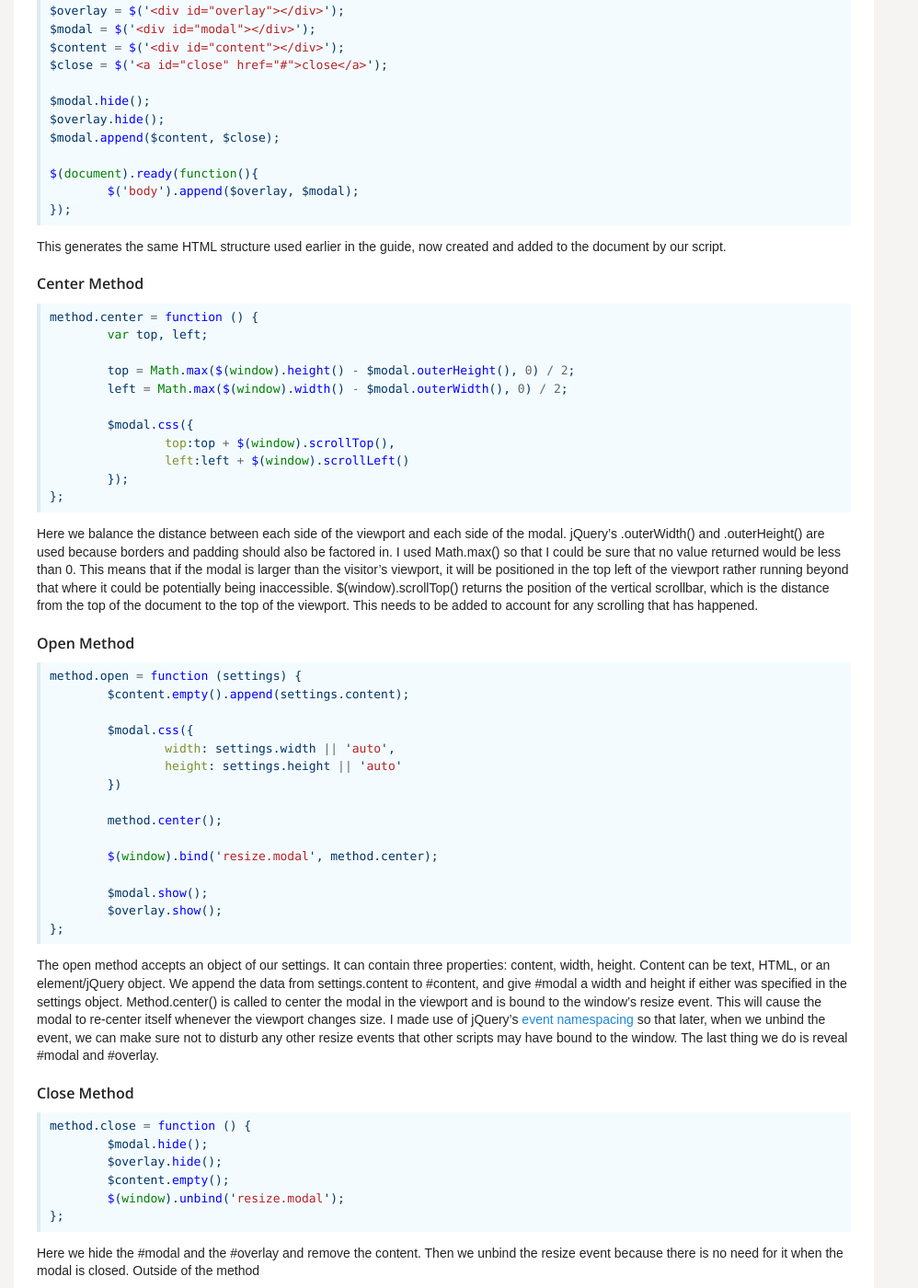
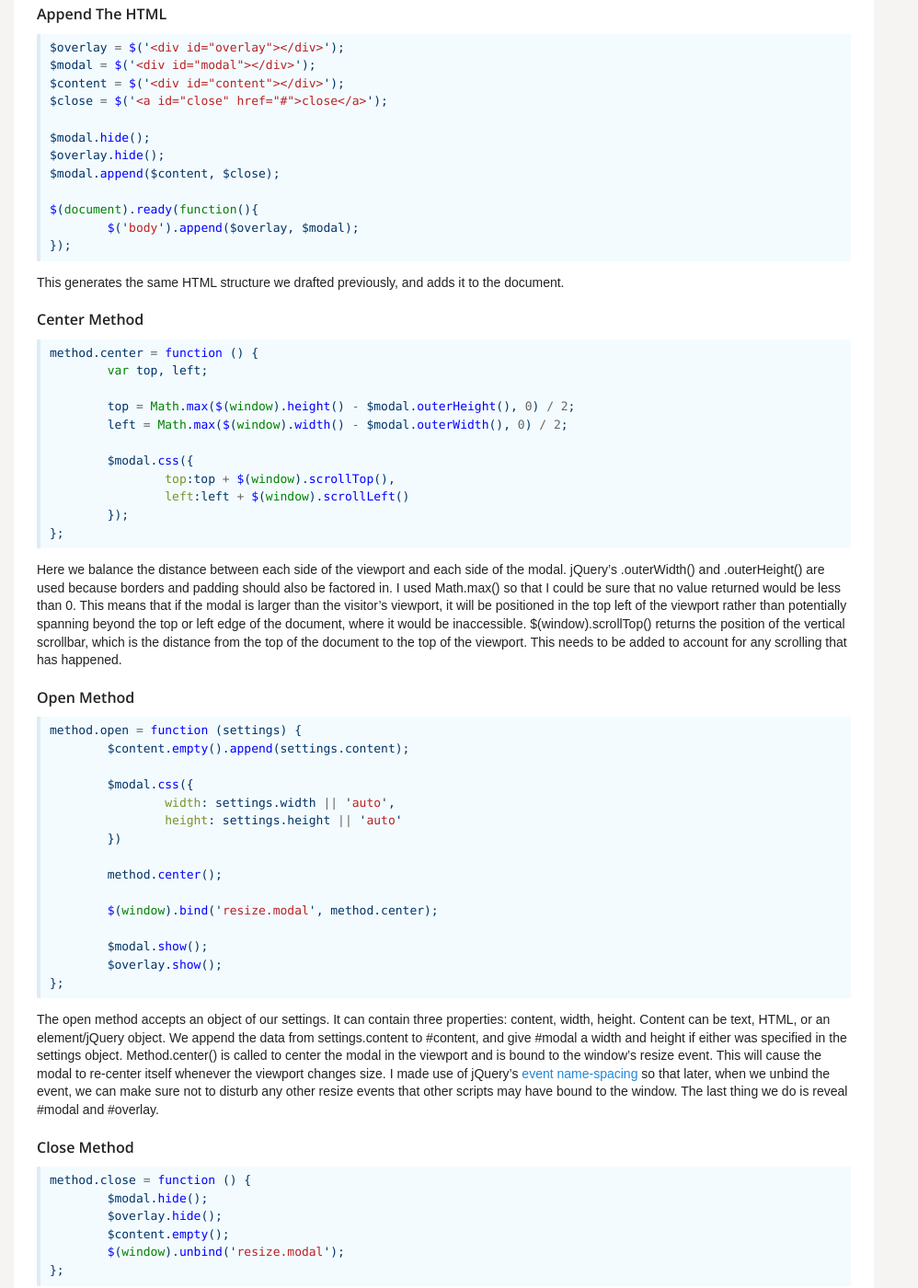
Before and after one commit to jackmoore/jackmoore.github.io, a Jekyll site: the page built from _posts/2012-01-20-jquery-modal-tutorial.md, in a window 1280 px wide and 1400 px high, scrolled down 2472 px. Shown: the whole window at 92% size, without its empty margins (0-998 px from the left). Built offline with Jekyll 4.4.1, drawn with Linux system fonts in a browser that asks for light colours; Markdown is read by kramdown in place of the engine named in the settings; comment, search, counter and statistics services are not loaded; some of the changed text lies outside the part shown.

Commit message:
minor edits

`````diff
--- a/_posts/2012-01-20-jquery-modal-tutorial.md
+++ b/_posts/2012-01-20-jquery-modal-tutorial.md
@@ -98,6 +98,8 @@
 	$modal,
 	$content,
 	$close;
+
+	// Append the HTML
 
 	// Center the modal in the viewport
 	method.center = function () {};
@@ -131,7 +133,7 @@
 });
 ````
 
-This generates the same HTML structure used earlier in the guide, now created and added to the document by our script.
+This generates the same HTML structure we drafted previously, and adds it to the document.
 
 ### Center Method
 
@@ -149,7 +151,7 @@
 };
 ````
 
-Here we balance the distance between each side of the viewport and each side of the modal.  jQuery's .outerWidth() and .outerHeight() are used because borders and padding should also be factored in.  I used Math.max() so that I could be sure that no value returned would be less than 0.  This means that if the modal is larger than the visitor's viewport, it will be positioned in the top left of the viewport rather running beyond that where it could be potentially being inaccessible.  $(window).scrollTop() returns the position of the vertical scrollbar, which is the distance from the top of the document to the top of the viewport.  This needs to be added to account for any scrolling that has happened.
+Here we balance the distance between each side of the viewport and each side of the modal.  jQuery's .outerWidth() and .outerHeight() are used because borders and padding should also be factored in.  I used Math.max() so that I could be sure that no value returned would be less than 0.  This means that if the modal is larger than the visitor's viewport, it will be positioned in the top left of the viewport rather than potentially spanning beyond the top or left edge of the document, where it would be inaccessible.  $(window).scrollTop() returns the position of the vertical scrollbar, which is the distance from the top of the document to the top of the viewport.  This needs to be added to account for any scrolling that has happened.
 
 ### Open Method
 
@@ -171,7 +173,7 @@
 };
 ````
 
-The open method accepts an object of our settings.  It can contain three properties: content, width, height.  Content can be text, HTML, or an element/jQuery object.  We append the data from settings.content to #content, and give #modal a width and height if either was specified in the settings object.  Method.center() is called to center the modal in the viewport and is bound to the window's resize event.  This will cause the modal to re-center itself whenever the viewport changes size.  I made use of jQuery's <a href='http://docs.jquery.com/Namespaced_Events'>event namespacing</a> so that later, when we unbind the event, we can make sure not to disturb any other resize events that other scripts may have bound to the window.  The last thing we do is reveal #modal and #overlay.
+The open method accepts an object of our settings.  It can contain three properties: content, width, height.  Content can be text, HTML, or an element/jQuery object.  We append the data from settings.content to #content, and give #modal a width and height if either was specified in the settings object.  Method.center() is called to center the modal in the viewport and is bound to the window's resize event.  This will cause the modal to re-center itself whenever the viewport changes size.  I made use of jQuery's <a href='http://docs.jquery.com/Namespaced_Events'>event name-spacing</a> so that later, when we unbind the event, we can make sure not to disturb any other resize events that other scripts may have bound to the window.  The last thing we do is reveal #modal and #overlay.
 
 ### Close Method
 
`````
Also changed, not shown: other parts of _posts/2012-01-20-jquery-modal-tutorial.md (+1 -1 lines).
